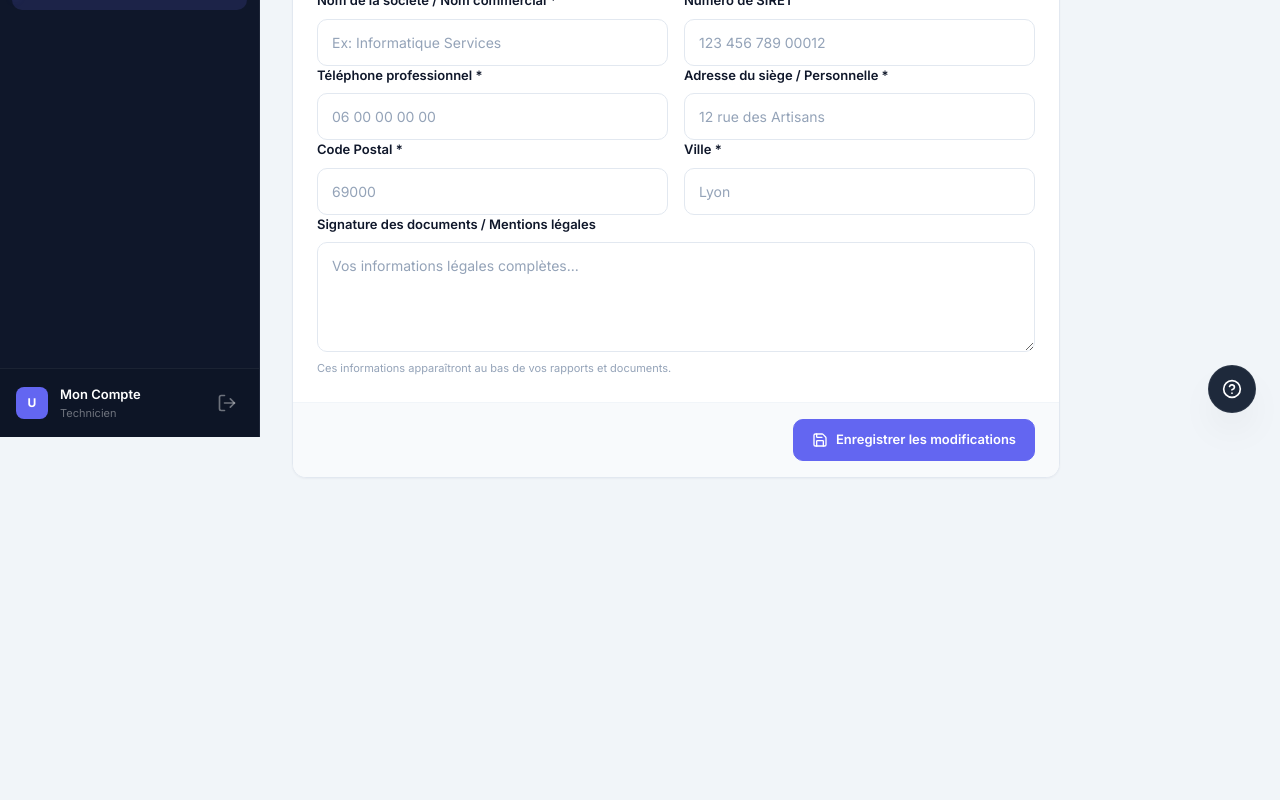
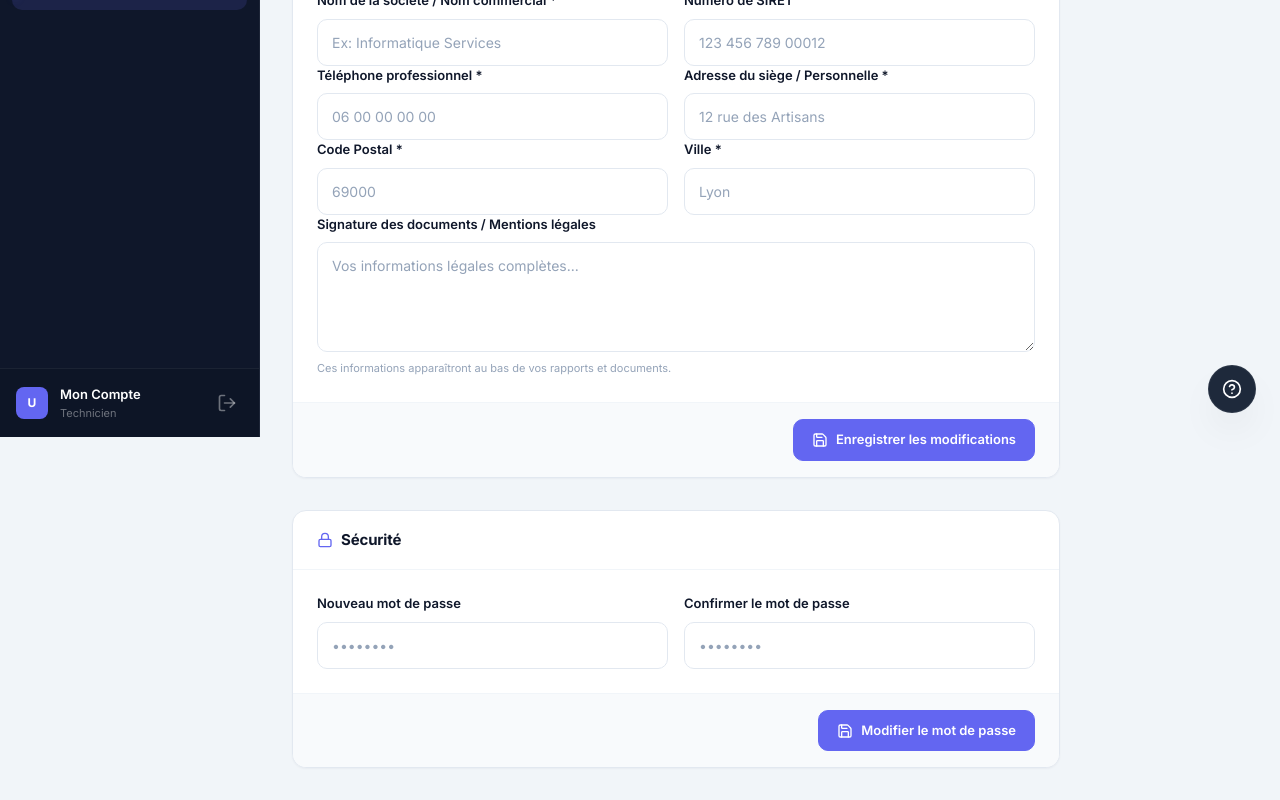
Before and after one commit to NasirFakhour/helppilot, a Next.js app: page /settings in a window 1280 px wide. Shown: the part 363-1163 px from the top of the page. Before the commit the page ends 873 px from the top, so only its background shows below. Built offline with nearby package versions, Linux system fonts and the light colour scheme; no server answers.

Commit message:
feat: allow users to change password in settings

```diff
--- a/src/app/(app)/actions.ts
+++ b/src/app/(app)/actions.ts
@@ -154,6 +154,29 @@ export async function updateSettings(formData: FormData) {
   return { success: true }
 }
 
+export async function updatePassword(formData: FormData) {
+  const supabase = await createClient()
+  const password = formData.get('password') as string
+  const confirmPassword = formData.get('confirmPassword') as string
+
+  if (password !== confirmPassword) {
+    return { error: 'Les mots de passe ne correspondent pas' }
+  }
+
+  if (password.length < 6) {
+    return { error: 'Le mot de passe doit faire au moins 6 caractères' }
+  }
+
+  const { error } = await supabase.auth.updateUser({
+    password: password
+  })
+
+  if (error) return { error: error.message }
+
+  return { success: true }
+}
+
+
 export async function generateDemoData() {
   const supabase = await createClient()
   const { data: { user } } = await supabase.auth.getUser()
--- a/src/app/(app)/settings/page.tsx
+++ b/src/app/(app)/settings/page.tsx
@@ -1,13 +1,14 @@
 'use client'
 
-import { updateSettings } from '@/app/(app)/actions'
+import { updateSettings, updatePassword } from '@/app/(app)/actions'
 import { useState, useEffect } from 'react'
 import { createBrowserClient } from '@supabase/ssr'
-import { Save, User, Shield, Info } from 'lucide-react'
+import { Save, User, Shield, Info, Lock } from 'lucide-react'
 import { toast } from 'sonner'
 
 export default function SettingsPage() {
   const [loading, setLoading] = useState(false)
+  const [passwordLoading, setPasswordLoading] = useState(false)
   const [initialLoading, setInitialLoading] = useState(true)
   const [error, setError] = useState<string | null>(null)
   const [profile, setProfile] = useState<any>(null)
@@ -36,6 +37,19 @@ export default function SettingsPage() {
       toast.success('Paramètres enregistrés avec succès')
     }
     setLoading(false)
+  }
+  async function handlePasswordSubmit(formData: FormData) {
+    setPasswordLoading(true)
+    const result = await updatePassword(formData)
+    if (result?.error) {
+      toast.error(result.error)
+    } else {
+      toast.success('Mot de passe mis à jour avec succès')
+      // Clear inputs
+      const form = document.getElementById('password-form') as HTMLFormElement
+      if (form) form.reset()
+    }
+    setPasswordLoading(false)
   }
 
   if (initialLoading) {
@@ -129,6 +143,35 @@ export default function SettingsPage() {
           </div>
         </div>
       </form>
+
+      <form id="password-form" action={handlePasswordSubmit} className="mt-8">
+        <div className="card">
+          <div className="card-header">
+            <h3 className="card-title flex items-center gap-2">
+              <Lock className="w-4 h-4 text-primary" />
+              Sécurité
+            </h3>
+          </div>
+          <div className="card-body space-y-6">
+            <div className="form-row">
+              <div className="form-group">
+                <label className="form-label" htmlFor="password">Nouveau mot de passe</label>
+                <input type="password" id="password" name="password" className="form-control" placeholder="••••••••" required minLength={6} />
+              </div>
+              <div className="form-group">
+                <label className="form-label" htmlFor="confirmPassword">Confirmer le mot de passe</label>
+                <input type="password" id="confirmPassword" name="confirmPassword" className="form-control" placeholder="••••••••" required minLength={6} />
+              </div>
+            </div>
+          </div>
+          <div className="card-footer flex justify-end">
+            <button type="submit" className="btn btn-primary" disabled={passwordLoading}>
+              <Save className="w-4 h-4 mr-2" />
+              {passwordLoading ? 'Mise à jour...' : 'Modifier le mot de passe'}
+            </button>
+          </div>
+        </div>
+      </form>
     </div>
   )
 }
```
